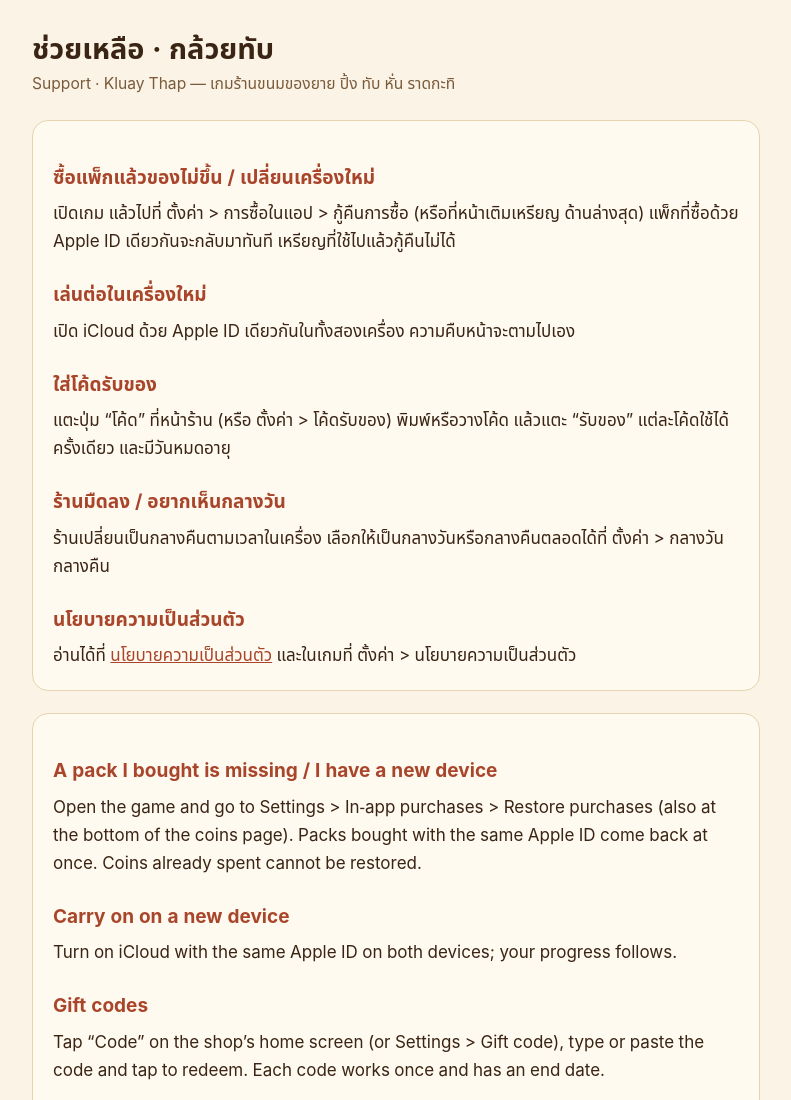
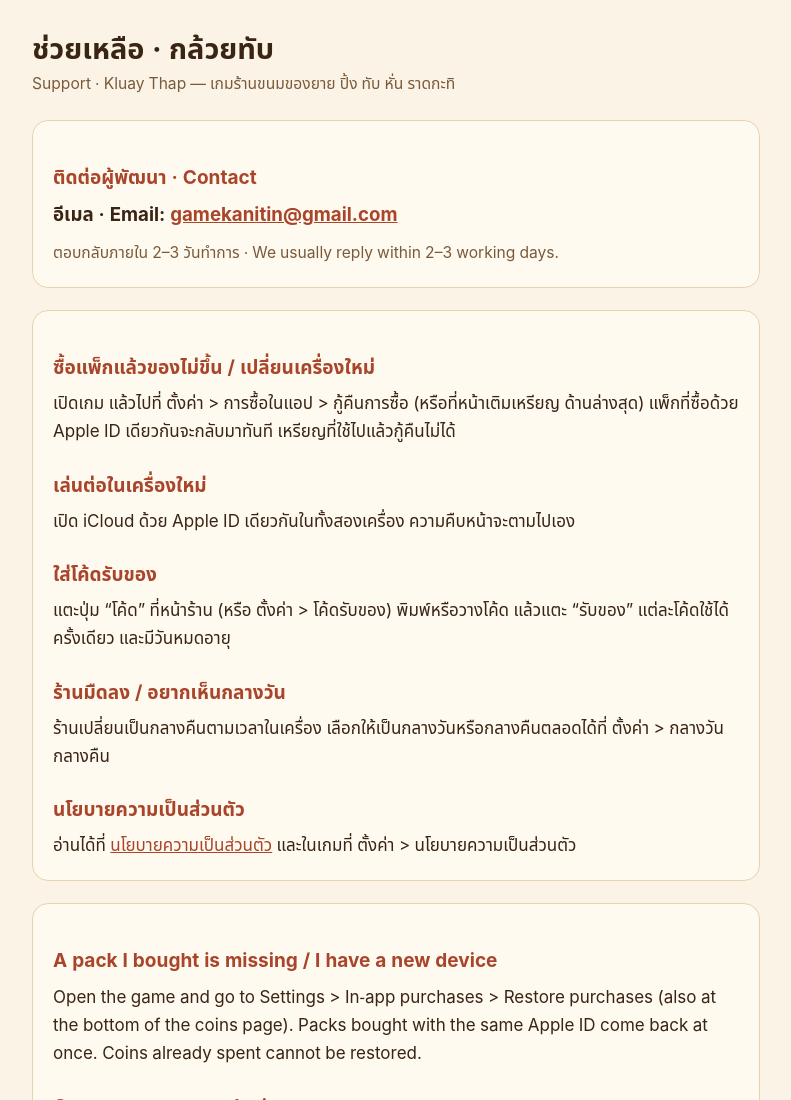
Before and after one commit to gamekanitin/kluaythap, a plain HTML site: page support.html in a window 1280 px wide. Shown: the top 1100 px of the page, without its empty margins (244-1035 px from the left). Drawn offline with Linux system fonts and the light colour scheme.

Commit message:
Support page: a way to reach the developer
App Store review asks for a contact on the support page; the privacy
policy already points readers here.

Co-Authored-By: Claude Opus 5.5 <noreply@anthropic.com>

```diff
--- a/support.html
+++ b/support.html
@@ -24,6 +24,12 @@
 <main>
   <h1>ช่วยเหลือ · กล้วยทับ</h1>
   <p class="muted">Support · Kluay Thap — เกมร้านขนมของยาย ปิ้ง ทับ หั่น ราดกะทิ</p>
+
+  <section>
+    <h2>ติดต่อผู้พัฒนา · Contact</h2>
+    <p class="contact">อีเมล · Email: <a href="mailto:gamekanitin@gmail.com">gamekanitin@gmail.com</a></p>
+    <p class="muted">ตอบกลับภายใน 2–3 วันทำการ · We usually reply within 2–3 working days.</p>
+  </section>
 
   <section lang="th">
     <h2>ซื้อแพ็กแล้วของไม่ขึ้น / เปลี่ยนเครื่องใหม่</h2>
```
